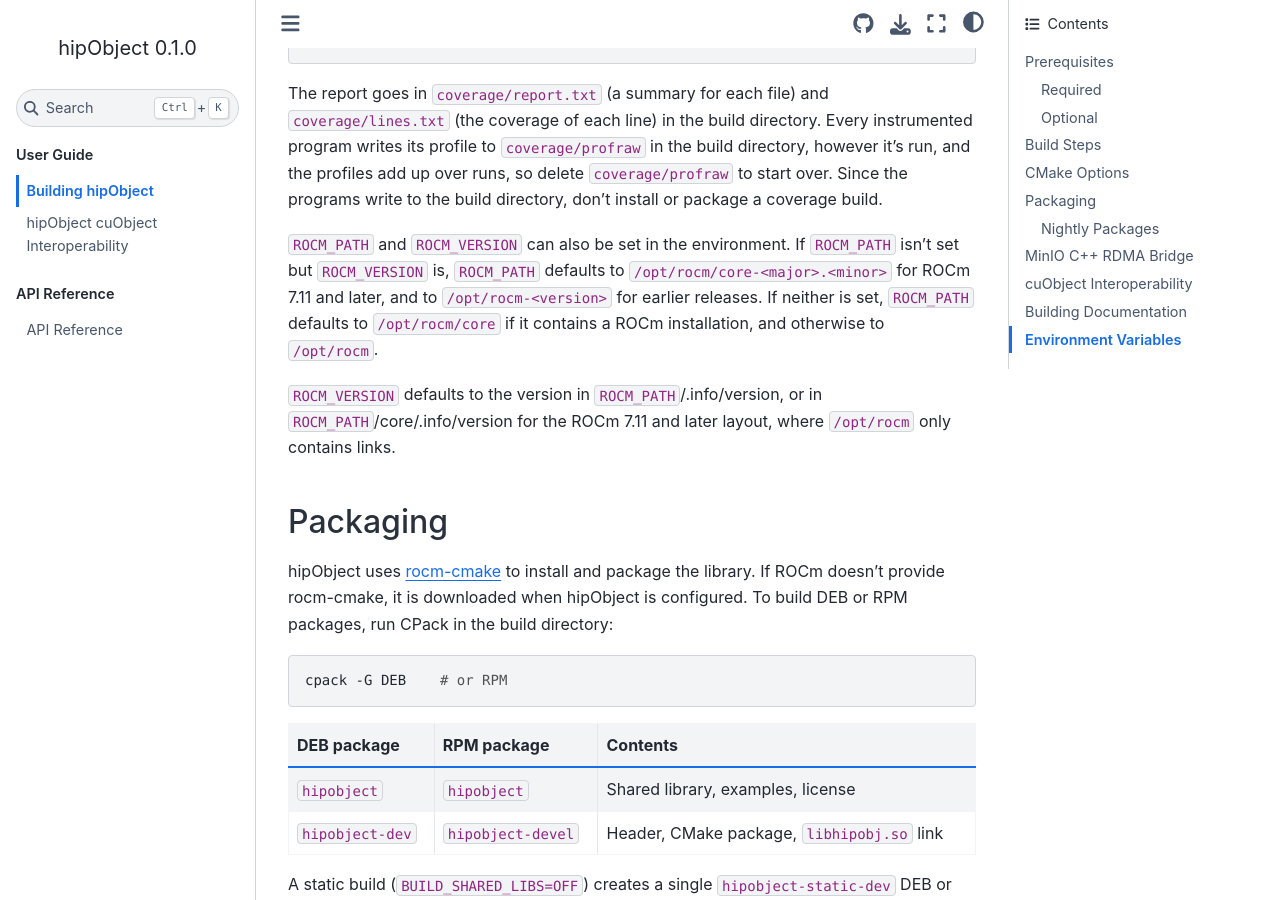
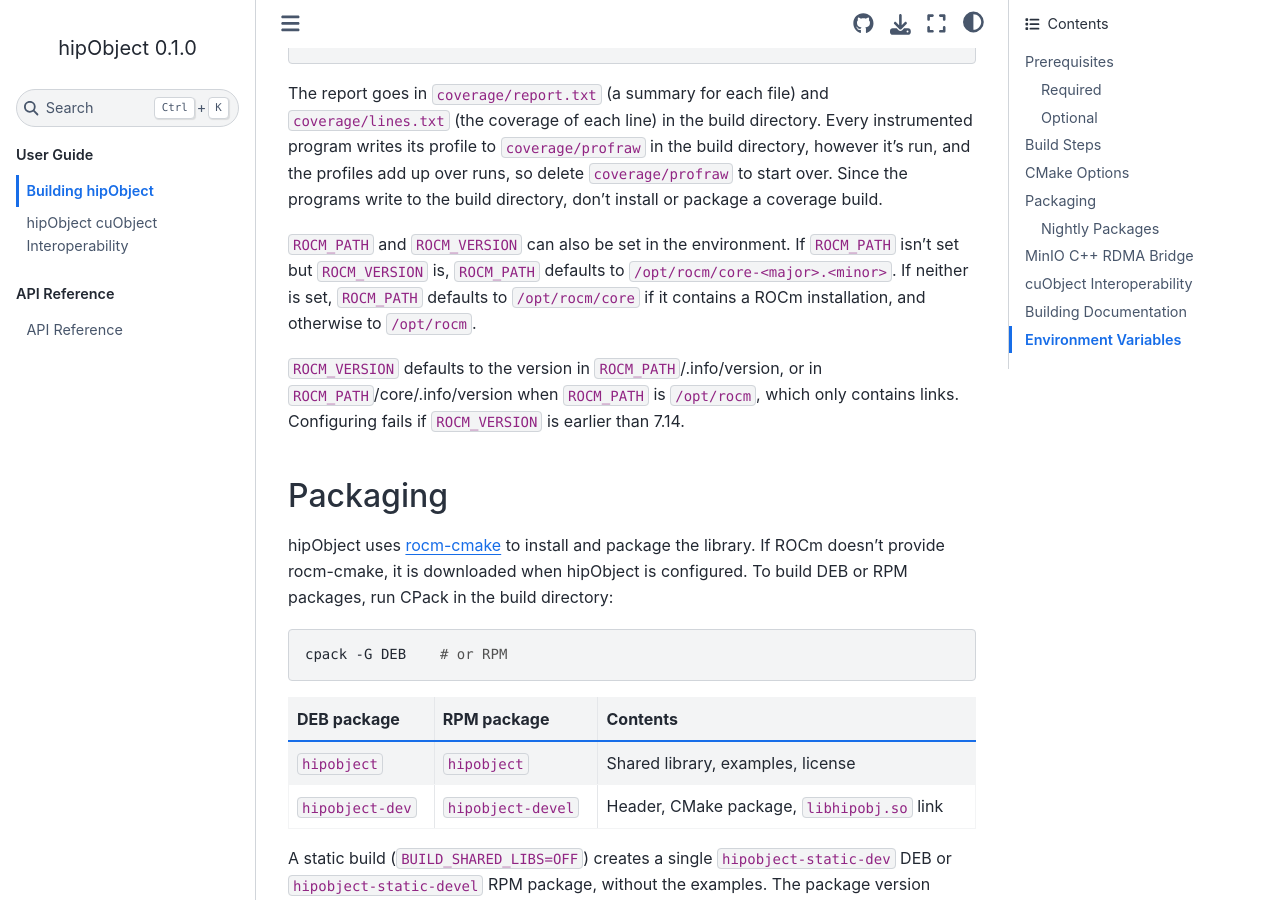
Before and after one commit to ROCm/hipObject, a Sphinx documentation site: the page built from docs/building.rst, in a window 1280 px wide and 900 px high, scrolled down 2328 px. Built offline with Sphinx 7.4.7 and the Sphinx Book theme 1.1.4, drawn with Linux system fonts in a browser that asks for light colours; some of the changed text lies outside the part shown.

Commit message:
Require ROCm 7.14 or later (#151)
Configuring fails if ROCM_VERSION is earlier than 7.14, and the
support for ROCm releases before 7.11 is gone: ROCM_PATH defaults to
/opt/rocm/core-<major>.<minor> when only ROCM_VERSION is set, and the
packages always depend on the amdrocm-runtime packages instead of
hip-runtime-amd and hip-dev/hip-devel. The README, building docs, and
changelog list 7.14 as the minimum.

```diff
--- a/docs/building.rst
+++ b/docs/building.rst
@@ -8,7 +8,7 @@
 ^^^^^^^^
 
 - CMake 3.21 or later
-- ROCm 6.x or later (provides HIP, HSA runtime)
+- ROCm 7.14 or later (provides HIP, HSA runtime)
 - C++20 capable compiler (e.g., g++ or amdclang++ from ROCm)
 
 Optional
@@ -105,16 +105,14 @@
 
 ``ROCM_PATH`` and ``ROCM_VERSION`` can also be set in the
 environment. If ``ROCM_PATH`` isn't set but ``ROCM_VERSION`` is,
-``ROCM_PATH`` defaults to ``/opt/rocm/core-<major>.<minor>`` for
-ROCm 7.11 and later, and to ``/opt/rocm-<version>`` for earlier
-releases. If neither is set, ``ROCM_PATH`` defaults to
-``/opt/rocm/core`` if it contains a ROCm installation, and
-otherwise to ``/opt/rocm``.
+``ROCM_PATH`` defaults to ``/opt/rocm/core-<major>.<minor>``. If
+neither is set, ``ROCM_PATH`` defaults to ``/opt/rocm/core`` if it
+contains a ROCm installation, and otherwise to ``/opt/rocm``.
 
 ``ROCM_VERSION`` defaults to the version in
-``ROCM_PATH``/.info/version, or in
-``ROCM_PATH``/core/.info/version for the ROCm 7.11 and later
-layout, where ``/opt/rocm`` only contains links.
+``ROCM_PATH``/.info/version, or in ``ROCM_PATH``/core/.info/version
+when ``ROCM_PATH`` is ``/opt/rocm``, which only contains links.
+Configuring fails if ``ROCM_VERSION`` is earlier than 7.14.
 
 Packaging
 ---------
```
Also changed, not shown: CHANGELOG.md (+3 -0 lines), README.md (+1 -1 lines), 4 other files.
